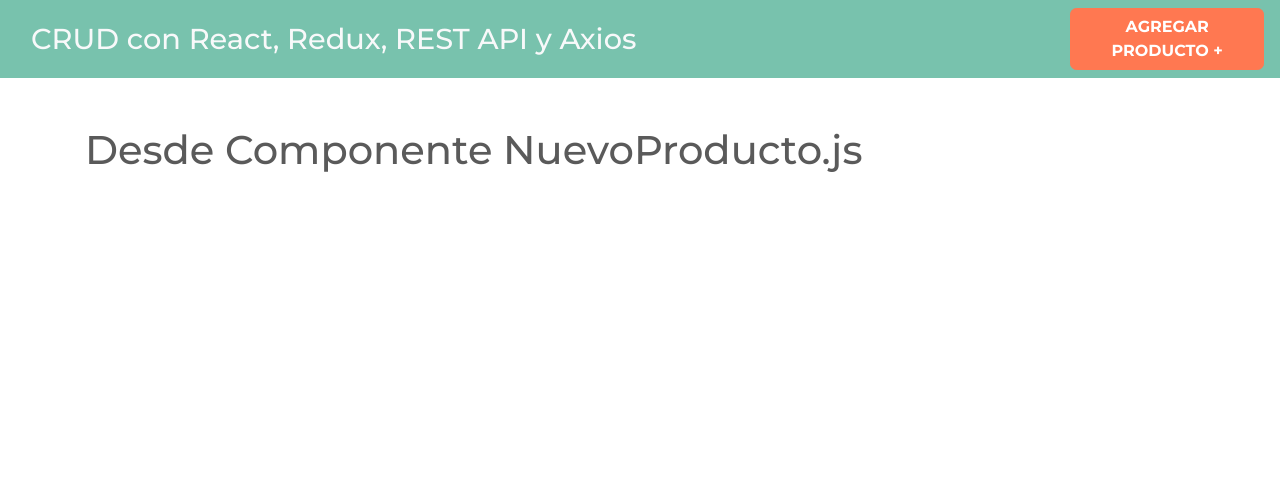
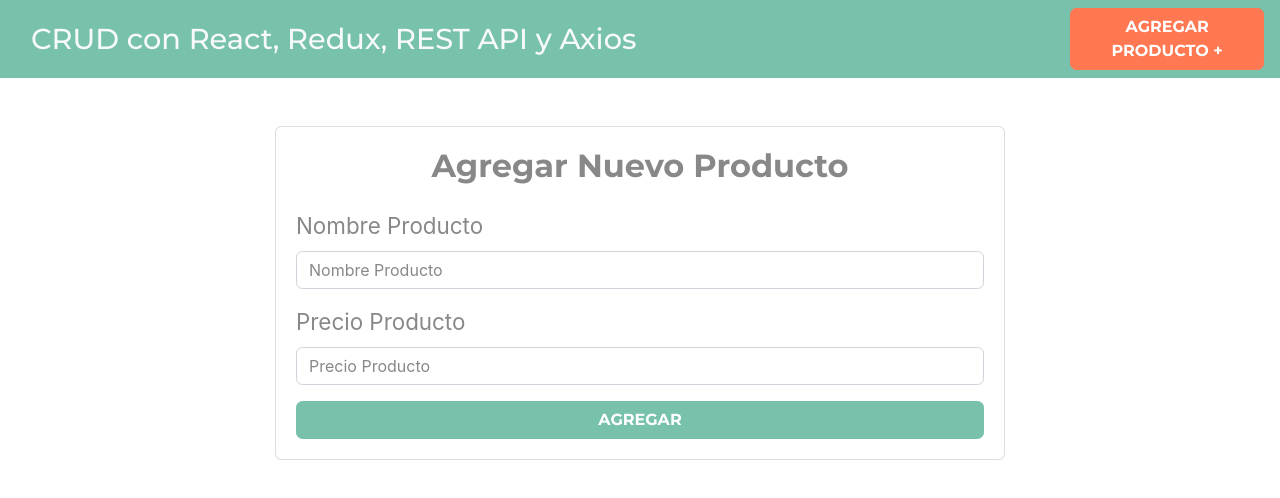
Before and after one commit to AJ-Romera/crud-redux, a React (Create React App) app: page /productos/nuevo in a window 1280 px wide. Shown: the top 498 px of the page. Built offline with nearby package versions, Linux system fonts and the light colour scheme.

Commit message:
CHNG: Construye Formulario para Nuevos Productos

```diff
--- a/src/components/NuevoProducto.js
+++ b/src/components/NuevoProducto.js
@@ -1,7 +1,48 @@
 import React from 'react';
 
 function Productos() {
-    return <h1>Desde Componente NuevoProducto.js</h1>;
+    return (
+        <div className='row justify-content-center'>
+            <div className='col-md-8'>
+                <div className='card'>
+                    <div className='card-body'>
+                        <h2 className='text-center mb-4 font-weight-bold'>
+                            Agregar Nuevo Producto
+                        </h2>
+
+                        <form>
+                            <div className='form-group'>
+                                <label>Nombre Producto</label>
+                                <input
+                                    type='text'
+                                    className='form-control'
+                                    placeholder='Nombre Producto'
+                                    name='nombre'
+                                />
+                            </div>
+
+                            <div className='form-group'>
+                                <label>Precio Producto</label>
+                                <input
+                                    type='number'
+                                    className='form-control'
+                                    placeholder='Precio Producto'
+                                    name='precio'
+                                />
+                            </div>
+
+                            <button
+                                type='submit'
+                                className='btn btn-primary font-weight-bold text-uppercase d-block w-100'
+                            >
+                                Agregar
+                            </button>
+                        </form>
+                    </div>
+                </div>
+            </div>
+        </div>
+    );
 }
 
 export default Productos;
```
